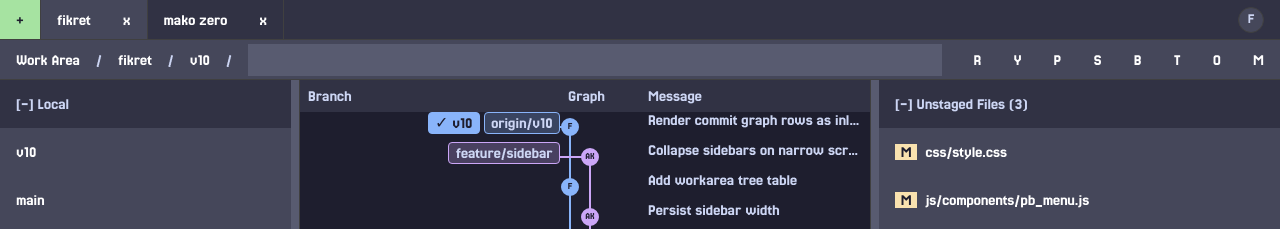
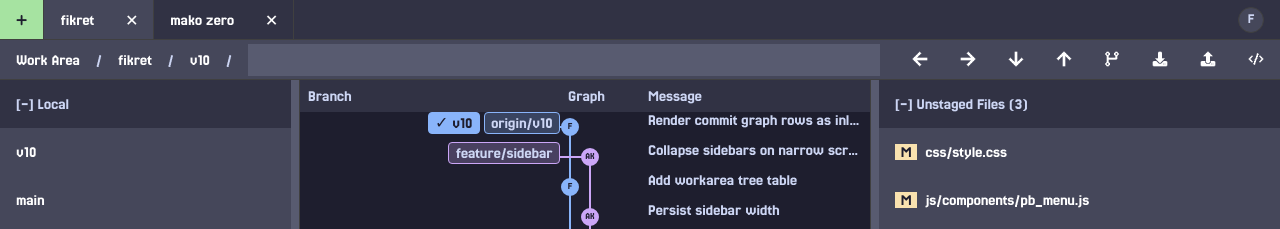
Before and after one commit to rama-oi/iqra, a website with bundled scripts: page index.html in a window 1280 px wide. Shown: the top 229 px of the page. Built offline with nearby package versions, Linux system fonts and the light colour scheme; files whose address does not match are found by name.

Commit message:
adding pixel icons

```diff
--- a/css/init.css
+++ b/css/init.css
@@ -12,6 +12,31 @@ pb-app *::after {
   font-weight: 400;
   font-display: swap;
   src: url("../fonts/jersey25_regular.ttf") format("truetype");
+}
+
+@font-face {
+  font-family: "iqra";
+  src:
+    url("../fonts/iqra.woff2") format("woff2"),
+    url("../fonts/iqra.ttf") format("truetype"),
+    url("../fonts/iqra.woff") format("woff");
+  font-weight: normal;
+  font-style: normal;
+  font-display: block;
+}
+
+.pb-icon {
+  /* Use !important to prevent extensions from overriding this font. */
+  font-family: "iqra" !important;
+  font-style: normal;
+  font-weight: normal;
+  font-variant: normal;
+  text-transform: none;
+  line-height: 1;
+
+  /* Better Font Rendering =========== */
+  -webkit-font-smoothing: antialiased;
+  -moz-osx-font-smoothing: grayscale;
 }
 
 :root {
@@ -47,7 +72,7 @@ pb-app *::after {
   --space-between-blocks: 1rem;
   --space-between-inline-items: 0.5rem;
 
-  --collapse-btn-width: .5rem;
+  --collapse-btn-width: 0.5rem;
 
   --row-height: 30px;
   --column-branch-width: 260px;
--- a/css/style.css
+++ b/css/style.css
@@ -16,6 +16,7 @@ pb-app {
   width: 100%;
   height: 100%;
   overflow: hidden;
+
   pb-collapse-btn,
   pb-tabs,
   pb-tab,
@@ -287,6 +288,14 @@ pb-app {
   }
   .pb-lane-7 {
     --c: var(--graph-7);
+  }
+
+  .pb-close,
+  .pb-remove,
+  .pb-add {
+    .pb-icon {
+      font-size: .7rem;
+    }
   }
 
   pb-workarea-tree {
--- a/js/components/pb_clone.js
+++ b/js/components/pb_clone.js
@@ -27,7 +27,9 @@ customElements.define(
       <dialog>
         <header>
           <h2>Clone repository</h2>
-          <button type="button" class="pb-close pb-danger" aria-label="Close">x</button>
+          <button type="button" class="pb-close pb-danger" aria-label="Close">
+            <span class="pb-icon">❌</span>
+          </button>
         </header>
         <form>
           <label>
--- a/js/components/pb_picker.js
+++ b/js/components/pb_picker.js
@@ -37,7 +37,9 @@ customElements.define(
       <dialog>
         <header>
           <h2></h2>
-          <button type="button" class="pb-close pb-danger" aria-label="Close">x</button>
+          <button type="button" class="pb-close pb-danger" aria-label="Close">
+            <span class="pb-icon">❌</span>
+          </button>
         </header>
         <input type="search" class="pb-filter" placeholder="Filter…" autofocus />
         <p class="pb-status" hidden></p>
--- a/js/components/pb_settings.js
+++ b/js/components/pb_settings.js
@@ -18,7 +18,9 @@ customElements.define(
 
     #template = `
       <dialog data-tab="ssh">
-        <button type="button" class="pb-close pb-danger" aria-label="Close">x</button>
+        <button type="button" class="pb-close pb-danger" aria-label="Close">
+          <span class="pb-icon">❌</span>
+        </button>
 
         <aside class="pb-sidebar">
           <ul class="pb-tabs">
--- a/js/components/pb_settings_ssh.js
+++ b/js/components/pb_settings_ssh.js
@@ -124,7 +124,9 @@ customElements.define(
                 ? `<span class="pb-badge">Active</span>`
                 : `<button type="button" class="pb-select">Use</button>`
             }
-            <button type="button" class="pb-remove pb-danger" aria-label="Remove ${escapeHtml(i.name)}">x</button>
+            <button type="button" class="pb-remove pb-danger" aria-label="Remove ${escapeHtml(i.name)}">
+              <span class="pb-icon">❌</span>
+            </button>
           </li>`,
         )
         .join("");
--- a/js/components/pb_sidebar_right_preview.js
+++ b/js/components/pb_sidebar_right_preview.js
@@ -25,7 +25,9 @@ customElements.define(
       <div class="pb-wrapper">
         <div class="pb-preview-bar">
           <p class="pb-hash"></p>
-          <button type="button" class="pb-close pb-danger" aria-label="Close preview" title="Close (Esc)">x</button>
+          <button type="button" class="pb-close pb-danger" aria-label="Close preview" title="Close (Esc)">
+            <span class="pb-icon">❌</span>
+          </button>
         </div>
 
         <div class="pb-user">
--- a/js/components/pb_tab.js
+++ b/js/components/pb_tab.js
@@ -16,7 +16,9 @@ customElements.define(
 
     #template = `
       <button class="pb-label" type="button"></button>
-      <button class="pb-close pb-danger" type="button" aria-label="Close tab" title="Close tab">x</button>
+      <button class="pb-close pb-danger" type="button" aria-label="Close tab" title="Close tab">
+        <span class="pb-icon">❌</span>
+      </button>
     `;
 
     get label() {
--- a/js/components/pb_tab_add.js
+++ b/js/components/pb_tab_add.js
@@ -10,7 +10,9 @@ customElements.define(
     };
 
     #template = `
-      <button class="pb-add pb-success" type="button" aria-label="Clone repository" title="Clone repository">+</button>
+      <button class="pb-add pb-success" type="button" aria-label="Clone repository" title="Clone repository">
+        <span class="pb-icon">+</span>
+      </button>
     `;
 
     connectedCallback() {
--- a/js/components/pb_toolbar.js
+++ b/js/components/pb_toolbar.js
@@ -11,14 +11,30 @@ customElements.define(
 
     #template = `
       <pb-view-switcher></pb-view-switcher>
-      <button type="button" class="pb-restore">R</button>
-      <button type="button" class="pb-redo">Y</button>
-      <button type="button" class="pb-pull">P</button>
-      <button type="button" class="pb-push">S</button>
-      <button type="button" class="pb-branch">B</button>
-      <button type="button" class="pb-stash">T</button>
-      <button type="button" class="pb-pop">O</button>
-      <button type="button" class="pb-terminal">M</button>
+      <button type="button" class="pb-restore">
+        <span class="pb-icon">⬅</span>
+      </button>
+      <button type="button" class="pb-redo">
+        <span class="pb-icon">➡</span>
+      </button>
+      <button type="button" class="pb-pull">
+        <span class="pb-icon">🔽</span>
+      </button>
+      <button type="button" class="pb-push">
+        <span class="pb-icon">🔼</span>
+      </button>
+      <button type="button" class="pb-branch">
+        <span class="pb-icon">🌱</span>
+      </button>
+      <button type="button" class="pb-stash">
+        <span class="pb-icon">⬇</span>
+      </button>
+      <button type="button" class="pb-pop">
+        <span class="pb-icon">⬆</span>
+      </button>
+      <button type="button" class="pb-terminal">
+        <span class="pb-icon">🖥</span>
+      </button>
 
     `;
 
```
Also changed, not shown: fonts/iqra.otf (added), fonts/iqra.ttf (added), fonts/iqra.woff (added), fonts/pomboverso.otf (deleted), fonts/pomboverso.ttf (deleted), fonts/pomboverso.woff (deleted).
